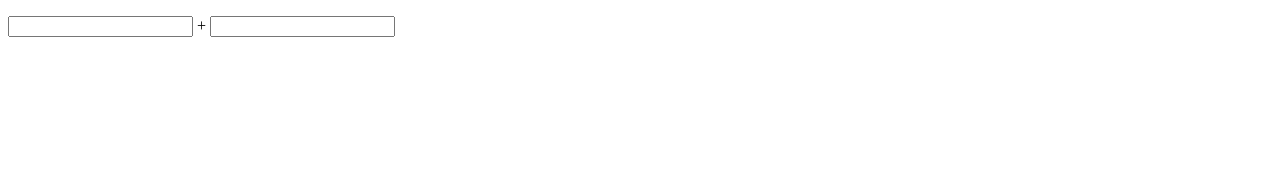
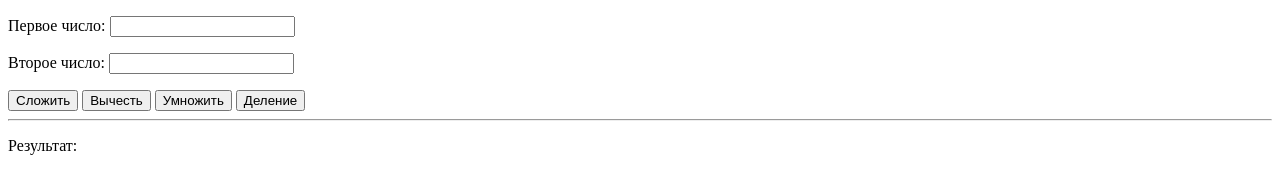
Before and after one commit to DanielPetelin/JavaScript_arithmetic, a plain HTML site: page index.html in a window 1280 px wide. Drawn offline with Linux system fonts and the light colour scheme.

Commit message:
add summ min...

```diff
--- a/index.html
+++ b/index.html
@@ -7,9 +7,14 @@
     <title>Document</title>
 </head>
 <body>
-    <div>
-        <p><input type="number" id="num1"> + <input type="number" id="num2"></p>
-    </div>
+    <p>Первое число: <input type="text" id="num1"></p>
+    <p>Второе число: <input type="text" id="num2"></p>
+    <button onclick="plus()">Сложить</button>
+    <button onclick="minus()">Вычесть</button>
+    <button onclick="composition()">Умножить</button>
+    <button onclick="division()">Деление</button>
+    <hr>
+    <p id="out">Результат:</p>
     <script src="./js/script.js"></script>
 </body>
 </html>
--- a/js/script.js
+++ b/js/script.js
@@ -0,0 +1,51 @@
+function plus() {
+    var num1, num2, result;
+    num1 = document.getElementById('num1').value;
+    num1 = parseInt(num1);
+
+    num2 = document.getElementById('num2').value;
+    num2 = parseInt(num2);
+
+    result = num1 + num2;
+
+    document.getElementById('out').innerHTML = result;
+};
+
+function minus() {
+    var num1, num2, result;
+    num1 = document.getElementById('num1').value;
+    num1 = parseInt(num1);
+
+    num2 = document.getElementById('num2').value;
+    num2 = parseInt(num2);
+
+    result = num1 - num2;
+
+    document.getElementById('out').innerHTML = result;
+};
+
+function composition() {
+    var num1, num2, result;
+    num1 = document.getElementById('num1').value;
+    num1 = parseInt(num1);
+
+    num2 = document.getElementById('num2').value;
+    num2 = parseInt(num2);
+
+    result = num1 * num2;
+
+    document.getElementById('out').innerHTML = result;
+};
+
+function division() {
+    var num1, num2, result;
+    num1 = document.getElementById('num1').value;
+    num1 = parseInt(num1);
+
+    num2 = document.getElementById('num2').value;
+    num2 = parseInt(num2);
+
+    result = num1 / num2;
+
+    document.getElementById('out').innerHTML = result;
+};
```
